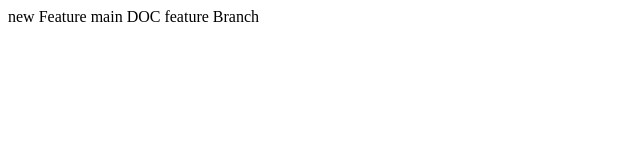
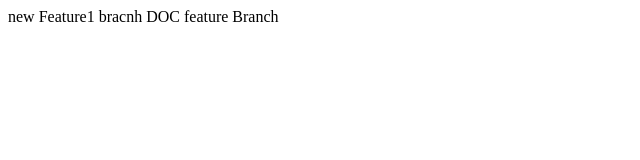
Before and after one commit to BDK57/Git_Course_2, a plain HTML site: page index.html in a window 1280 px wide. Shown: the full height of the page, 0-640 px from the left. Drawn offline with Linux system fonts and the light colour scheme.

Commit message:
newchange

```diff
--- a/index.html
+++ b/index.html
@@ -6,6 +6,6 @@
     <title>Document</title>
 </head>
 <body>
-    new Feature main DOC feature Branch
+    new Feature1 bracnh DOC feature Branch
 </body>
 </html>
```
